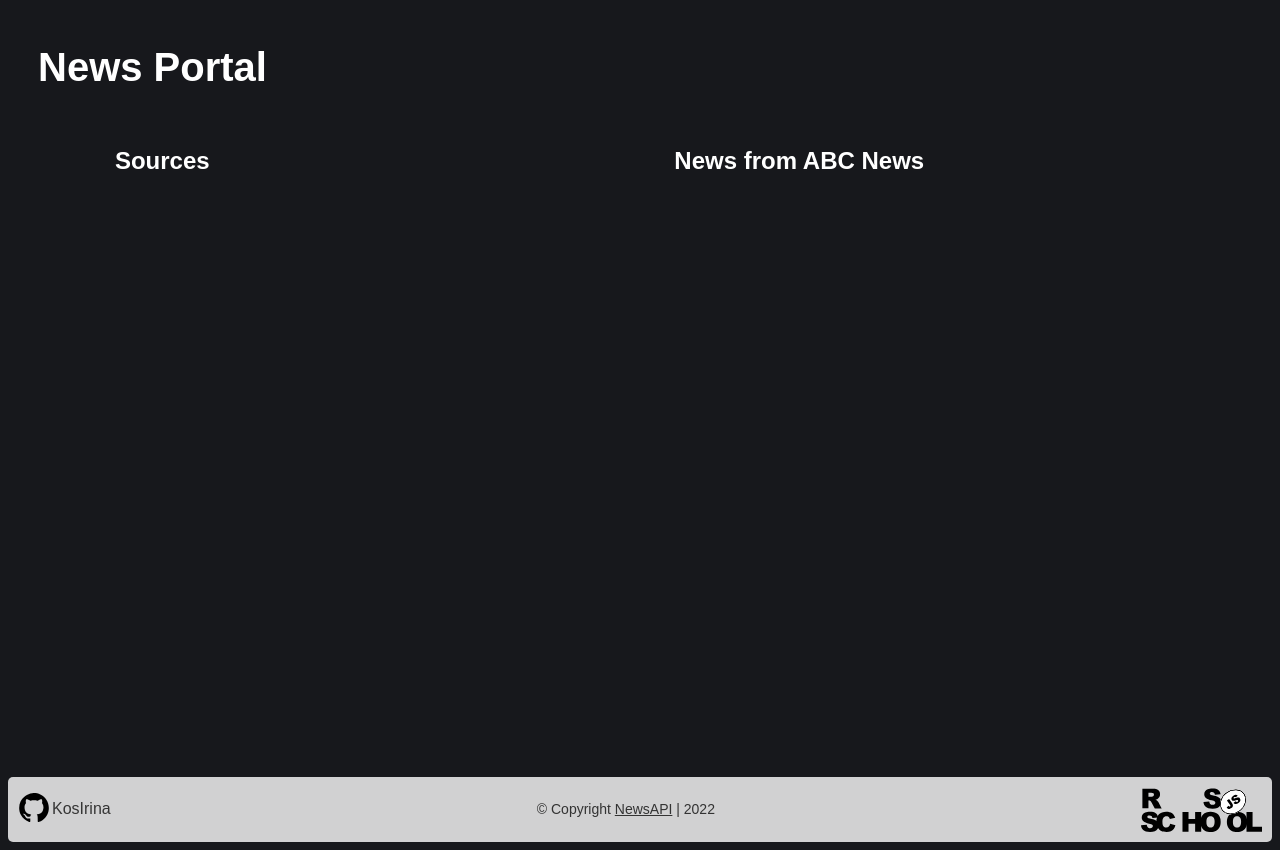
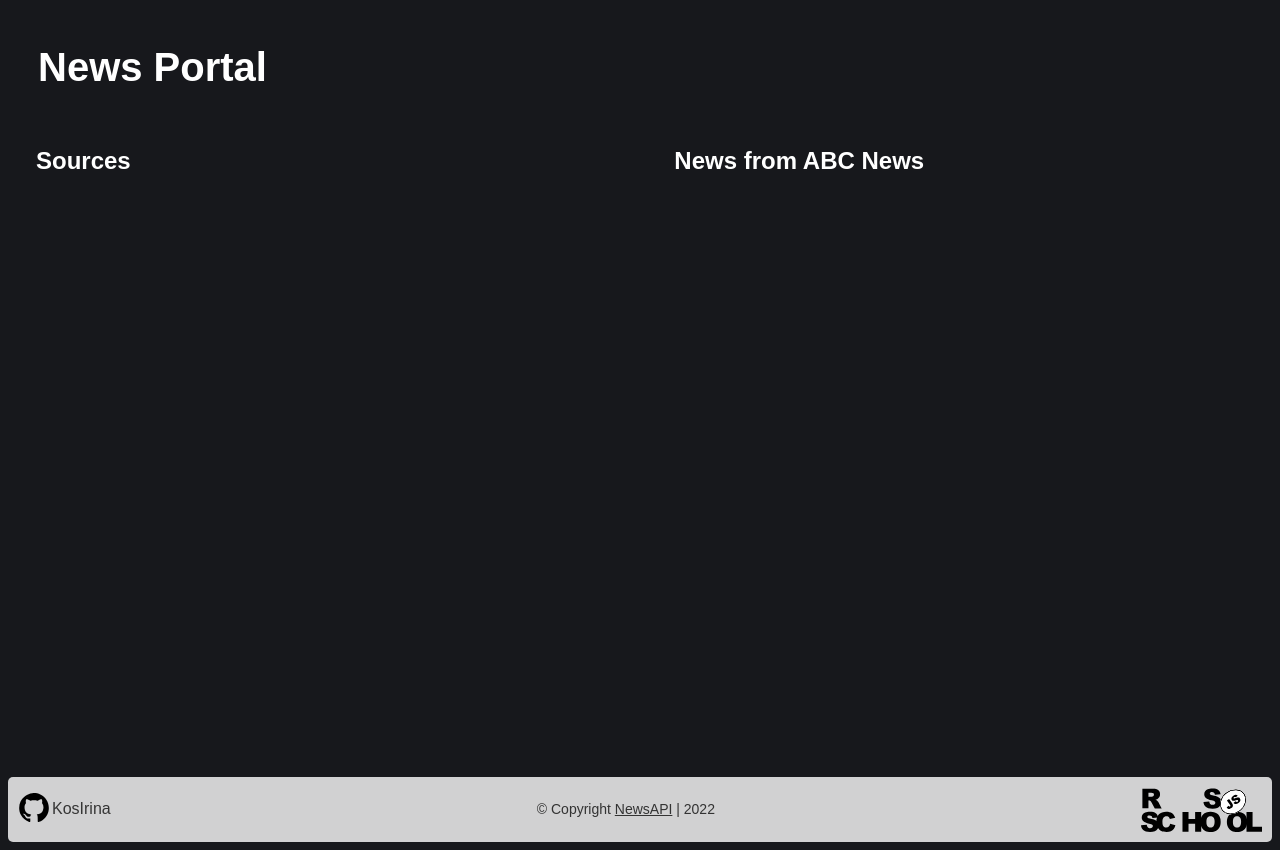
Before and after one commit to KosIrina/RSS-JSFE2022Q1, a website built with webpack: page newsAPI/src/index.html in a window 1280 px wide. Built offline with nearby package versions, Linux system fonts and the light colour scheme; no server answers.

Commit message:
fix: adjust sources heading position

```diff
--- a/newsAPI/src/components/view/sources/sources.css
+++ b/newsAPI/src/components/view/sources/sources.css
@@ -9,6 +9,11 @@
     font: 300 1em 'Fira Sans', sans-serif;
     position: sticky;
     top: 20px;
+}
+
+.sources__heading {
+    margin-left: 28px;
+    margin-right: auto;
 }
 
 .sources__list {
```
